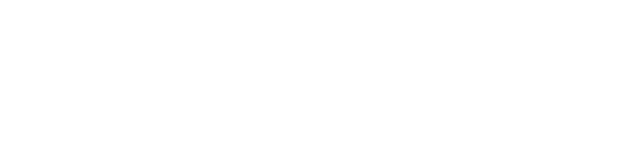
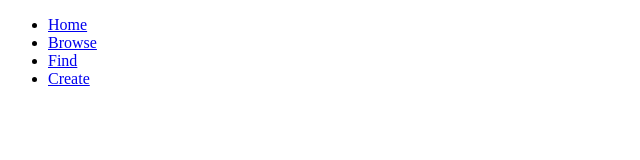
Before and after one commit to Twist177/Meme-Soundboard-2, a plain HTML site: page front-end/soundtester.html in a window 1280 px wide. Shown: the whole page, without its empty margins (0-640 px from the left). Drawn offline with Linux system fonts and the light colour scheme.

Commit message:
Update soundtester.html
Tool bar functionality hopefully

```diff
--- a/front-end/soundtester.html
+++ b/front-end/soundtester.html
@@ -10,6 +10,12 @@
         <meta name="description" content="">
         <meta name="viewport" content="width=device-width, initial-scale=1">
         <link rel="stylesheet" href="">
+        <ul class="toolbar">
+            <li><a href="#">Home</a></li>
+            <li><a href="#">Browse</a></li>
+            <li><a href="#">Find</a></li>
+            <li><a href="#">Create</a></li>
+        </ul>
     </head>
     <body>
         <!--[if lt IE 7]>
```
